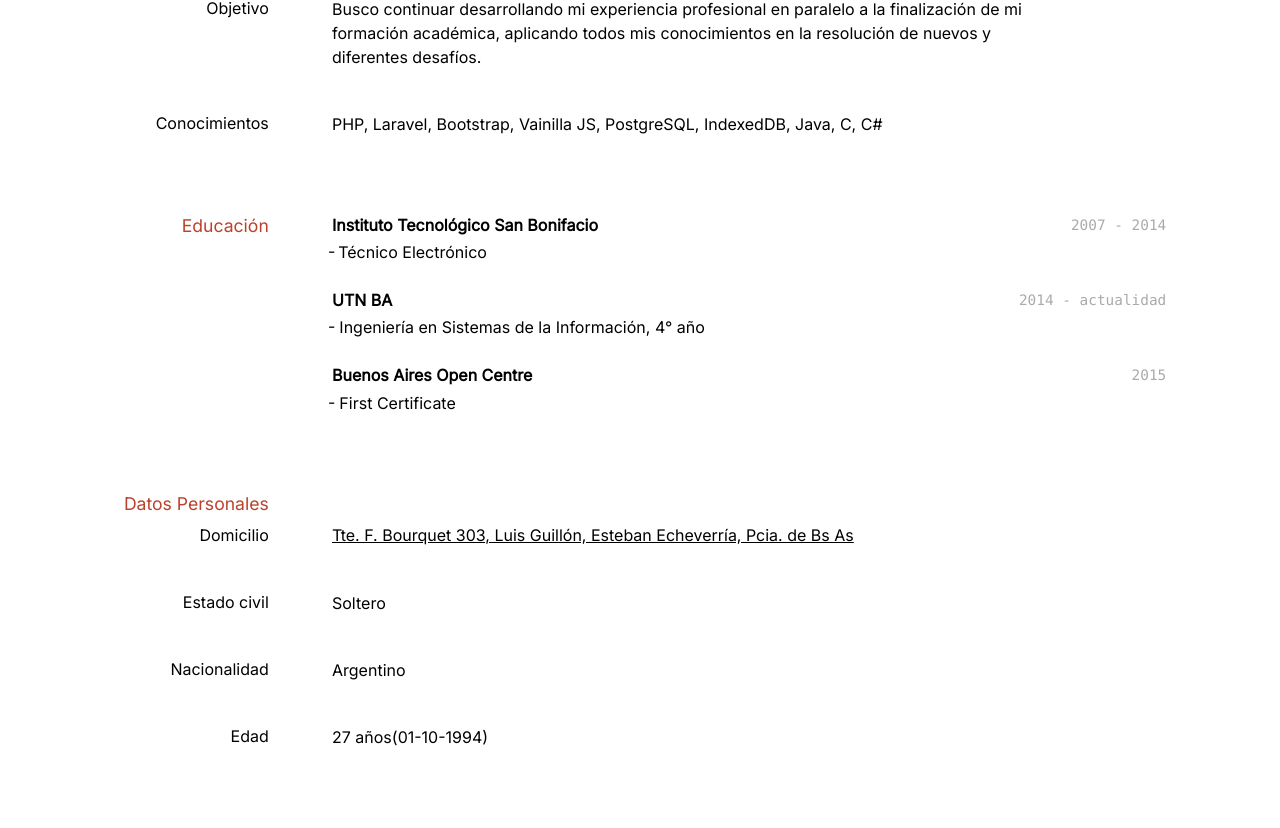
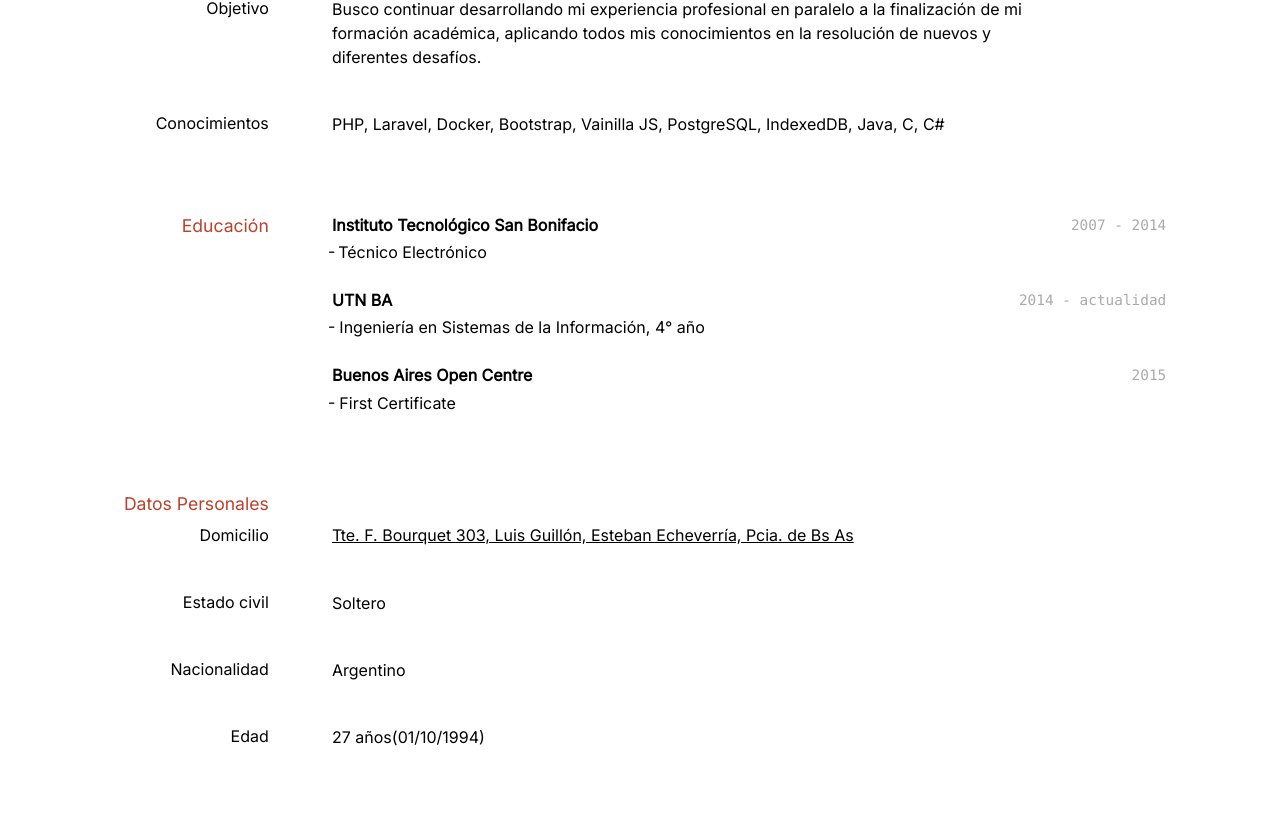
Before and after one commit to ezeveliz/cv, a Jekyll site: the page built from index.md, in a window 1280 px wide. Shown: the part 275-1103 px from the top of the page. Built offline with Jekyll 4.4.1, drawn with Linux system fonts in a browser that asks for light colours.

Commit message:
* Agrego docker * Corrijo el formato de la fecha de cumpleaños

```diff
--- a/index.md
+++ b/index.md
@@ -27,7 +27,7 @@ Busco continuar desarrollando mi experiencia profesional en paralelo a la finali
 
 ### Conocimientos
 
-PHP, Laravel, Bootstrap, Vainilla JS, PostgreSQL, IndexedDB, Java, C, C#
+PHP, Laravel, Docker, Bootstrap, Vainilla JS, PostgreSQL, IndexedDB, Java, C, C#
 
 
 ## Educación
@@ -64,7 +64,7 @@ Argentino
 
 ### Edad
 
-27 años(01-10-1994)
+27 años(01/10/1994)
 
 
 ## Experiencia
```
Also changed, not shown: other parts of index.md (+1 -1 lines), RELEASES.md (+7 -2 lines), README.md.
